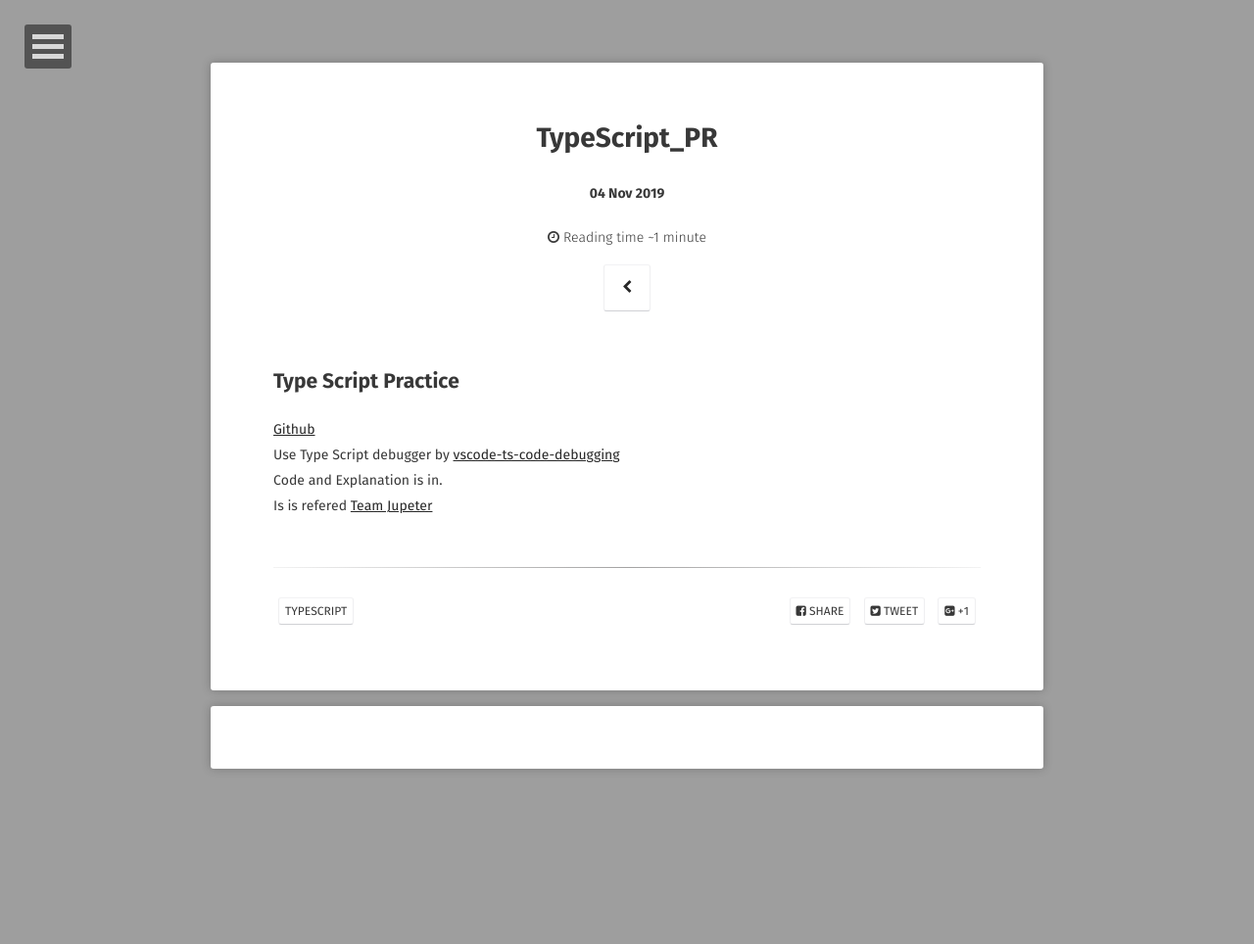
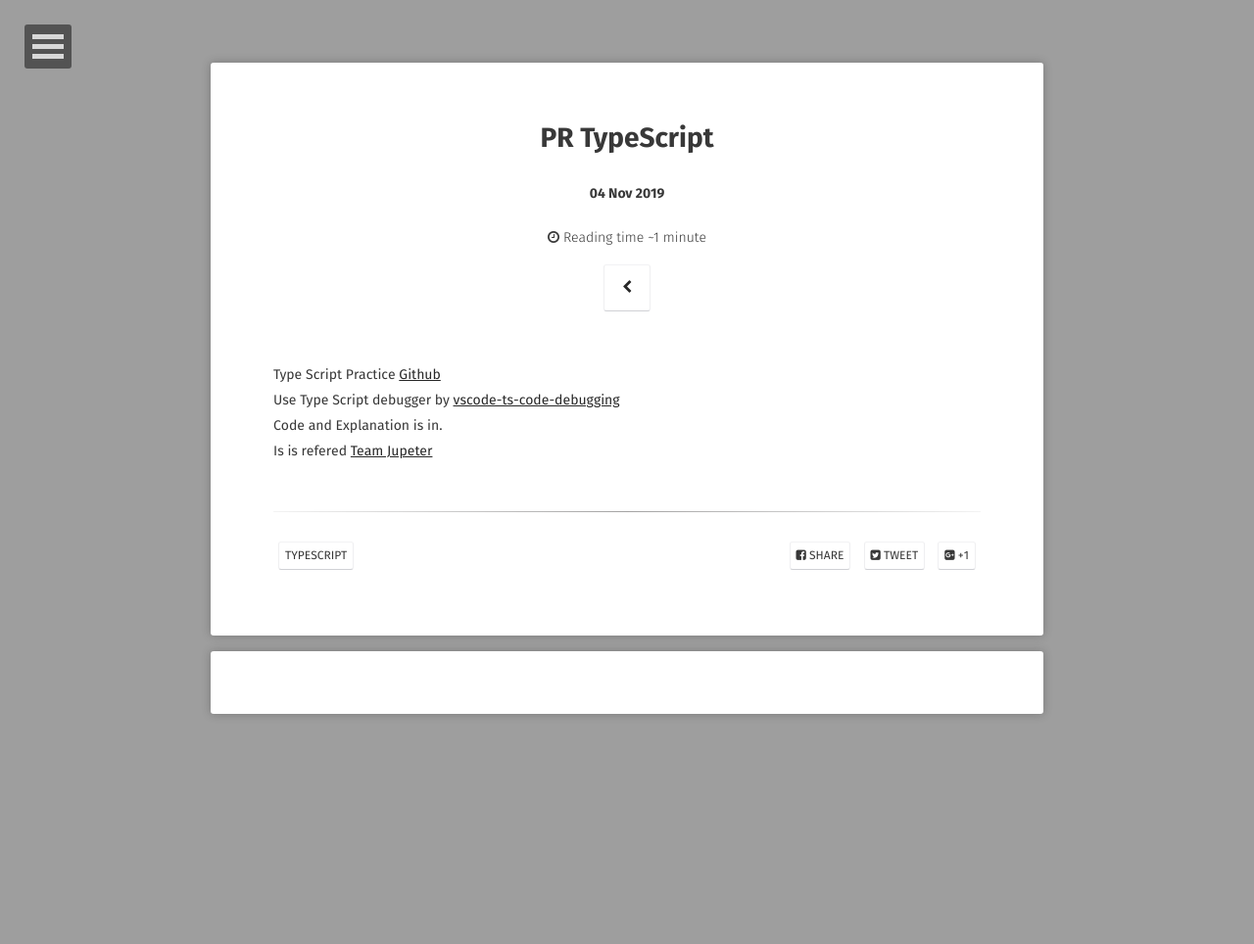
Before and after one commit to Artyrie/Artyrie.github.io, a Jekyll site: the page built from _posts/2019-11-04-PR_TypeScript.md, in a window 1280 px wide. Shown: the whole page at 98% size. Built offline with Jekyll 4.4.1, drawn with Linux system fonts in a browser that asks for light colours; some web fonts are replaced; comment, search, counter and statistics services are not loaded.

Commit message:
modify 2

```diff
--- a/_posts/2019-11-04-PR_TypeScript.md
+++ b/_posts/2019-11-04-PR_TypeScript.md
@@ -1,6 +1,6 @@
 ---
 layout: post
-title:  "TypeScript_PR"
+title:  "PR TypeScript"
 date:   2019-11-04
 excerpt: "Pr_TypeScript Repository. Read more information Posts."
 project: true
@@ -8,7 +8,7 @@ tag:
 - TypeScript
 comments: true
 ---
-## Type Script Practice
+Type Script Practice
 <a href="https://github.com/Artyrie/PR_TypeScript">Github</a><br>
 Use Type Script debugger by <a href="https://github.com/Enterprise-JS/vscode-ts-node-debugging">vscode-ts-code-debugging</a><br>
 Code and Explanation is in.<br>
```
Also changed, not shown: _posts/2019-11-04-TypeScript_PR.md (+1 -1 lines).
